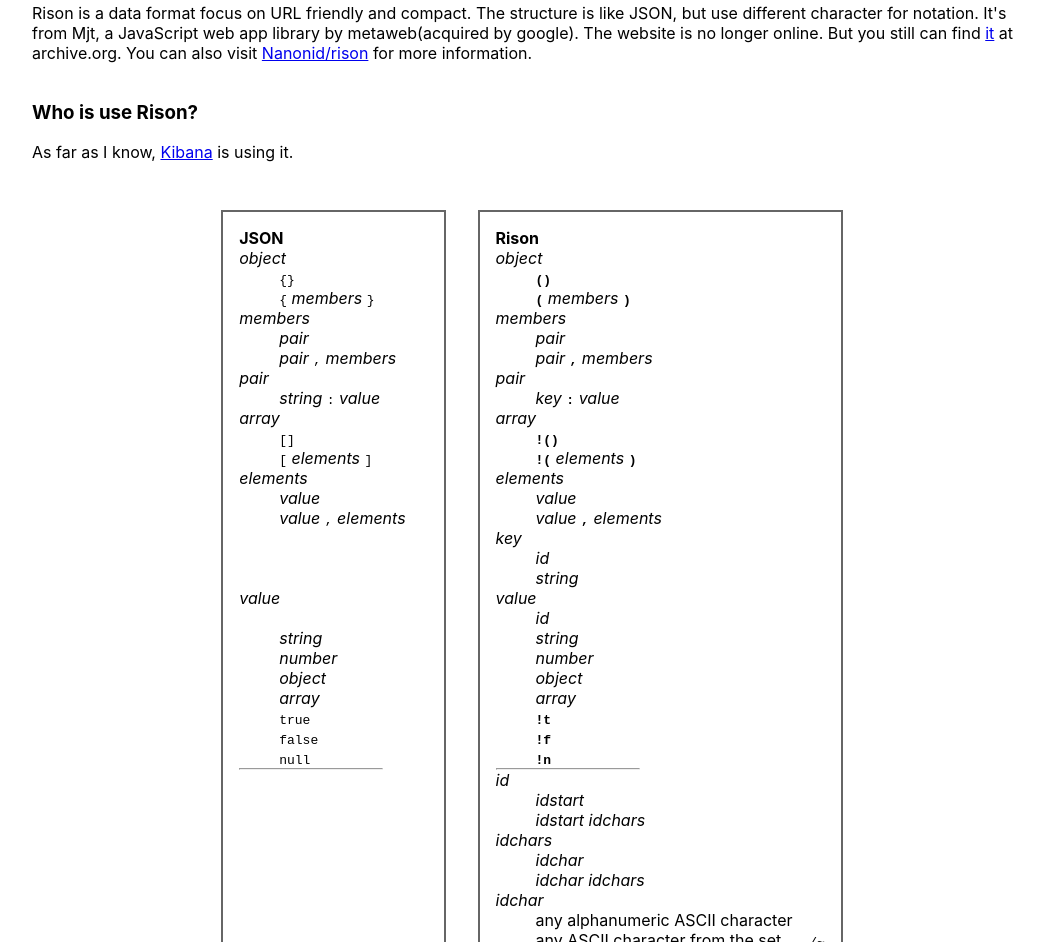
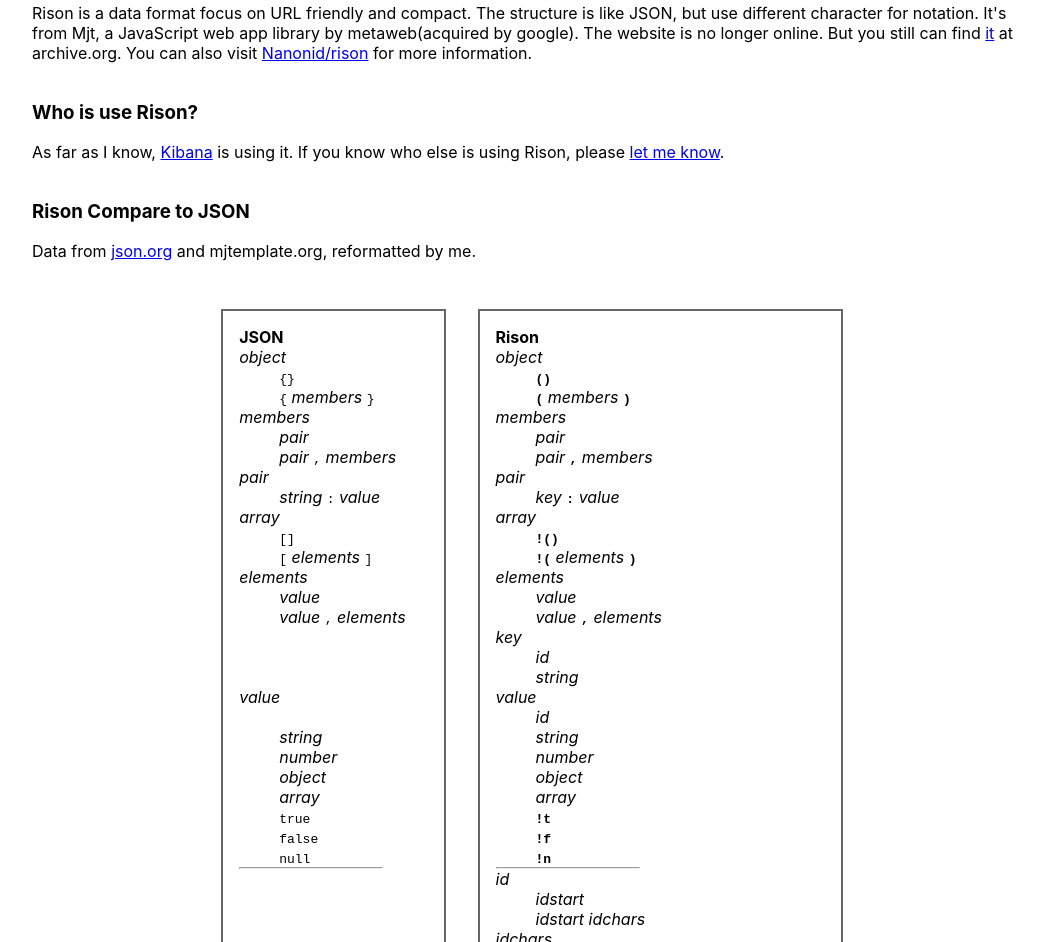
Before and after one commit to othree/rison.dev, a website: page index.html in a window 1280 px wide. Shown: the part 819-1761 px from the top of the page, without its empty margins (108-1152 px from the left). Drawn offline with nearby package versions, Linux system fonts and the light colour scheme.

Commit message:
Add real world use case

```diff
--- a/index.html
+++ b/index.html
@@ -37,9 +37,13 @@
       You can also visit <a href="https://github.com/Nanonid/rison">Nanonid/rison</a> for more information.
       </p>
       <h3>Who is use Rison?</h3>
-      <p>As far as I know, <a href="https://www.elastic.co/products/kibana">Kibana</a> is using it.</p>
+      <p>
+      As far as I know, <a href="https://www.elastic.co/products/kibana">Kibana</a> is using it.
+      If you know who else is using Rison, please <a href="https://github.com/othree/rison.io/issues">let me know</a>.
+      </p>
 
-
+      <h3>Rison Compare to JSON</h3>
+      <p>Data from <a href="https://json.org">json.org</a> and mjtemplate.org, reformatted by me.</p>
       <div id="dfns">
         <div id="json-dfn">
           <h4>JSON</h4>
```
